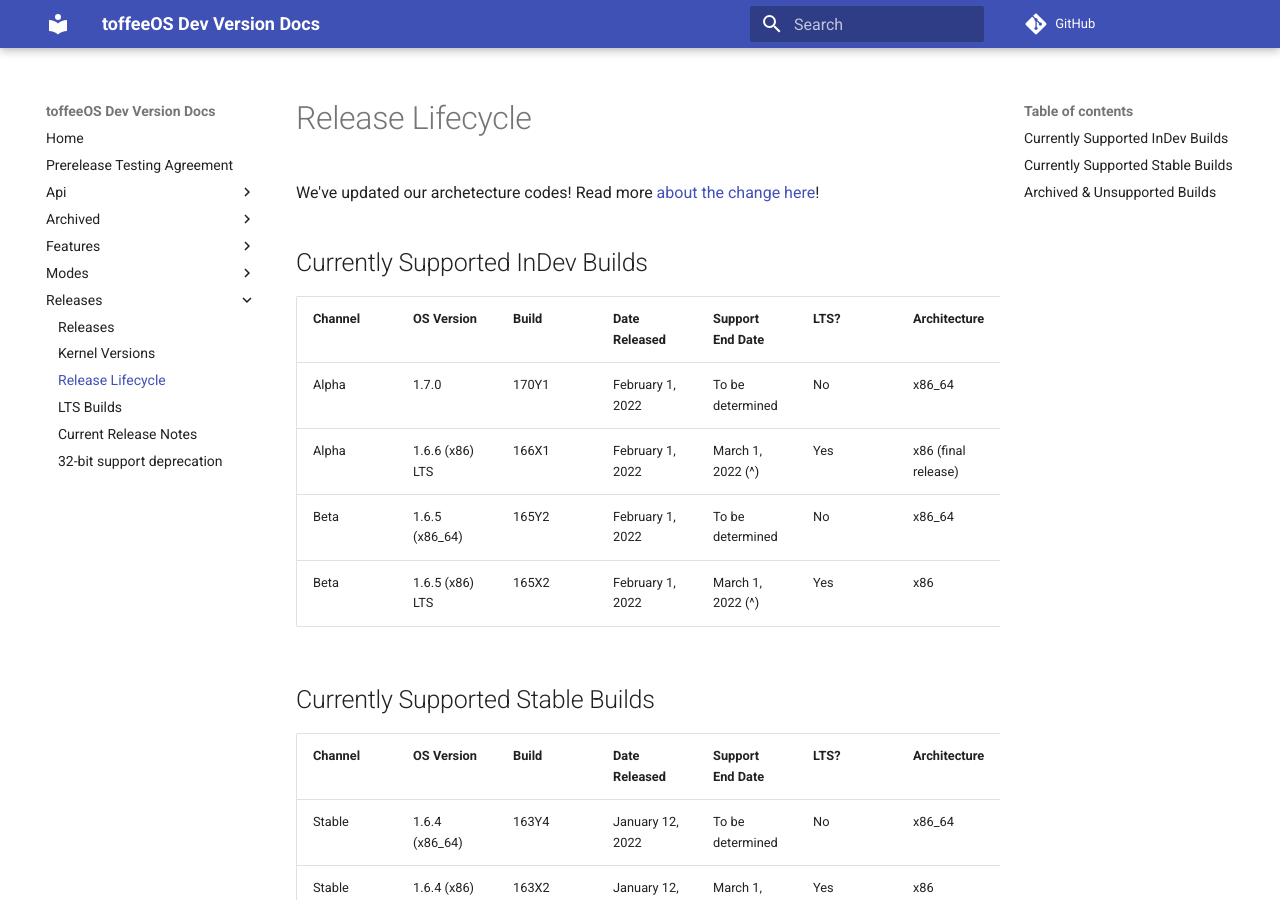
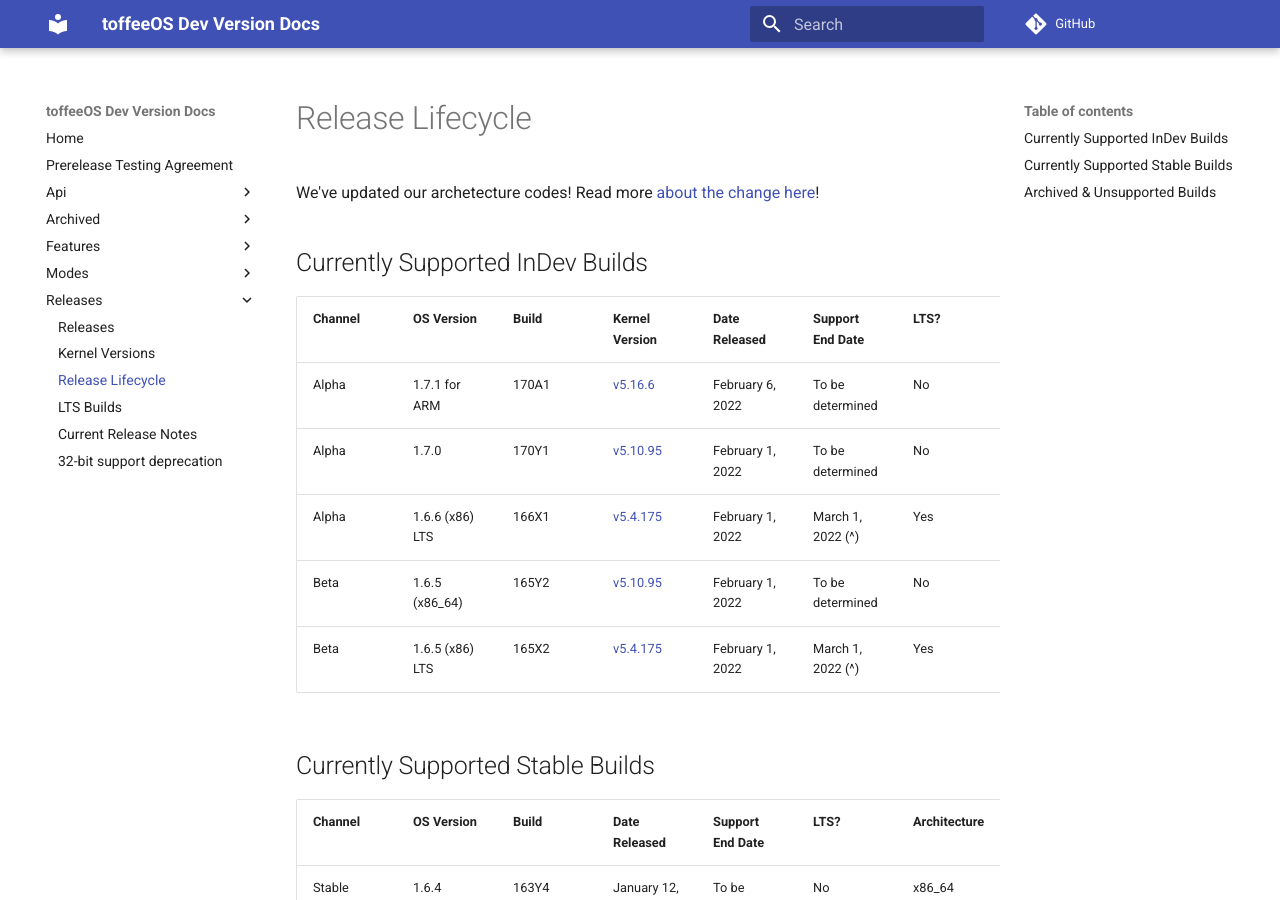
Before and after one commit to Wallymer/toffeeOSdocs, an MkDocs documentation site: the page built from docs/releases/lifecycle.md, in a window 1280 px wide and 900 px high. Built offline with MkDocs 1.6.1 and Material for MkDocs 9.7.7, drawn with Linux system fonts in a browser that asks for light colours; comment, search, counter and statistics services are not loaded.

```diff
--- a/docs/releases/lifecycle.md
+++ b/docs/releases/lifecycle.md
@@ -5,12 +5,13 @@ title: Release Lifecycle
 We've updated our archetecture codes! Read more [about the change here](/api/release-targets/#architecture-codes)!
 
 ## Currently Supported InDev Builds
-| Channel | OS Version | Build | Date Released | Support End Date | LTS? | Architecture |
-|---------|------------|------------------|---------------|------------------|------|------------|
-| Alpha | 1.7.0 | 170Y1 | February 1, 2022 | To be determined | No | x86_64 |
-| Alpha | 1.6.6 (x86) LTS | 166X1 | February 1, 2022 | March 1, 2022 (^) | Yes | x86 (final release) |
-| Beta | 1.6.5 (x86_64) | 165Y2 | February 1, 2022 | To be determined | No | x86_64 |
-| Beta | 1.6.5 (x86) LTS | 165X2 | February 1, 2022 | March 1, 2022 (^) | Yes | x86 |
+| Channel | OS Version | Build | Kernel Version | Date Released | Support End Date | LTS? | Architecture |
+|---------|------------|-------|----------------|---------------|------------------|------|------------|
+| Alpha | 1.7.1 for ARM | 170A1 | [v5.16.6](https://git.kernel.org/pub/scm/linux/kernel/git/stable/linux.git/commit/?h=v5.16.6&id=20e6a329f12d6f8862602eaf5e74544a768c0723) | February 6, 2022 | To be determined | No | ARM |
+| Alpha | 1.7.0 | 170Y1 | [v5.10.95](https://git.kernel.org/pub/scm/linux/kernel/git/stable/linux.git/commit/?h=v5.10.95&id=77656fde3c0125d6ef6f7fb46af6d2739d7b7141) | February 1, 2022 | To be determined | No | x86_64 |
+| Alpha | 1.6.6 (x86) LTS | 166X1 | [v5.4.175](https://git.kernel.org/pub/scm/linux/kernel/git/stable/linux.git/commit/?h=v5.4.175&id=7cdf2951f80d189e9a0a5b6836664ccc8bfb2e7e) | February 1, 2022 | March 1, 2022 (^) | Yes | x86 (final release) |
+| Beta | 1.6.5 (x86_64) | 165Y2 | [v5.10.95](https://git.kernel.org/pub/scm/linux/kernel/git/stable/linux.git/commit/?h=v5.10.95&id=77656fde3c0125d6ef6f7fb46af6d2739d7b7141) | February 1, 2022 | To be determined | No | x86_64 |
+| Beta | 1.6.5 (x86) LTS | 165X2 | [v5.4.175](https://git.kernel.org/pub/scm/linux/kernel/git/stable/linux.git/commit/?h=v5.4.175&id=7cdf2951f80d189e9a0a5b6836664ccc8bfb2e7e) | February 1, 2022 | March 1, 2022 (^) | Yes | x86 |
 
 ## Currently Supported Stable Builds
 | Channel | OS Version | Build | Date Released | Support End Date | LTS? | Architecture |
```
Also changed, not shown: SECURITY.md (+5 -4 lines), docs/releases/notes.md (+11 -1 lines), 1 other file.
